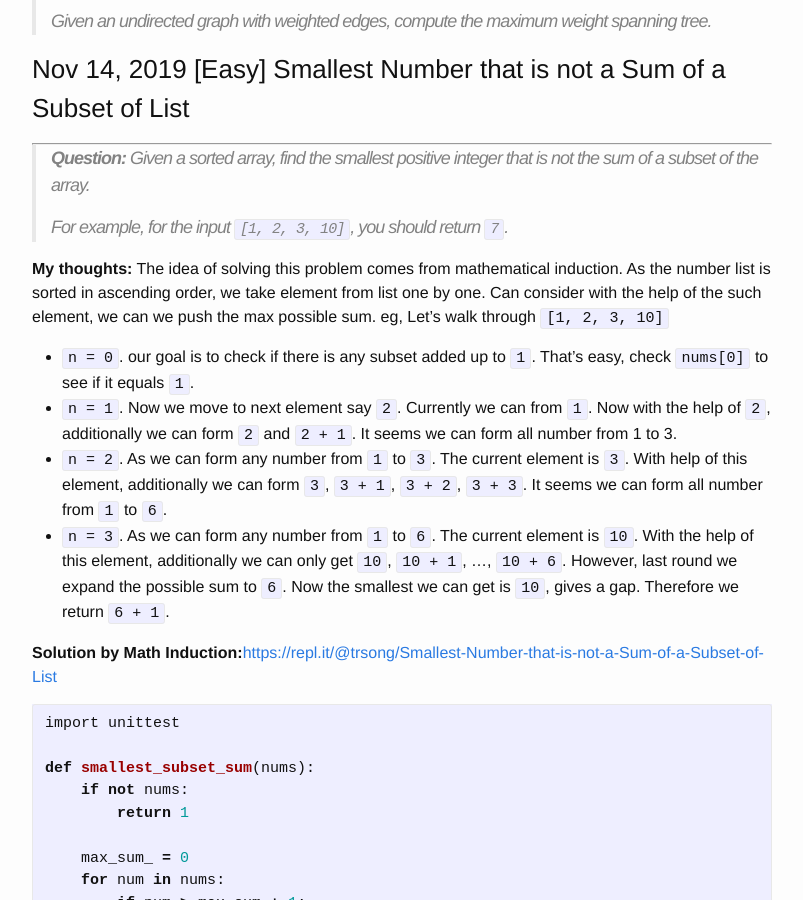
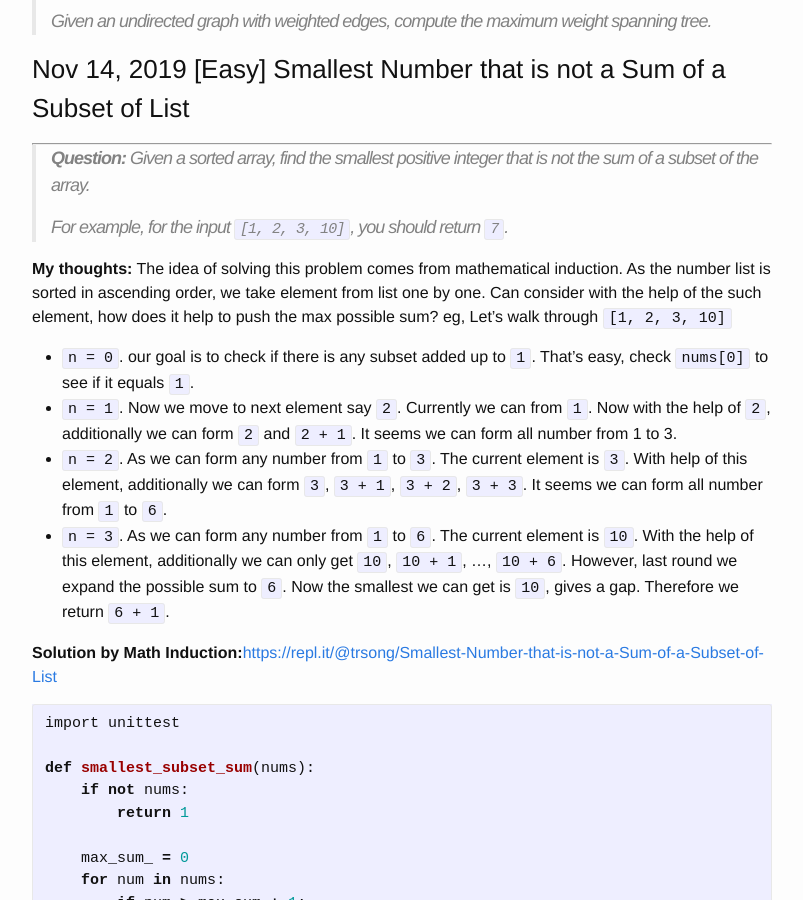
Before and after one commit to trsong/trsong.github.io, a Jekyll site: the page built from _posts/2019-11-01-DailyQuestionsNov.md, in a window 1280 px wide and 900 px high, scrolled down 976 px. Shown: the whole window, without its empty margins (238-1041 px from the left). Built offline with Jekyll 4.4.1, drawn with Linux system fonts in a browser that asks for light colours.

Commit message:
Fix typo from previous checkin

```diff
--- a/_posts/2019-11-01-DailyQuestionsNov.md
+++ b/_posts/2019-11-01-DailyQuestionsNov.md
@@ -32,7 +32,7 @@ categories: Python/Java
 >
 > For example, for the input `[1, 2, 3, 10]`, you should return `7`.
 
-**My thoughts:** The idea of solving this problem comes from mathematical induction. As the number list is sorted in ascending order, we take element from list one by one. Can consider with the help of the such element, we can we push the max possible sum. eg, Let's walk through `[1, 2, 3, 10]`
+**My thoughts:** The idea of solving this problem comes from mathematical induction. As the number list is sorted in ascending order, we take element from list one by one. Can consider with the help of the such element, how does it help to push the max possible sum? eg, Let's walk through `[1, 2, 3, 10]`
 
 - `n = 0`. our goal is to check if there is any subset added up to `1`. That's easy, check `nums[0]` to see if it equals `1`.
 - `n = 1`. Now we move to next element say `2`. Currently we can from `1`. Now with the help of `2`, additionally we can form `2` and `2 + 1`. It seems we can form all number from 1 to 3.
```
